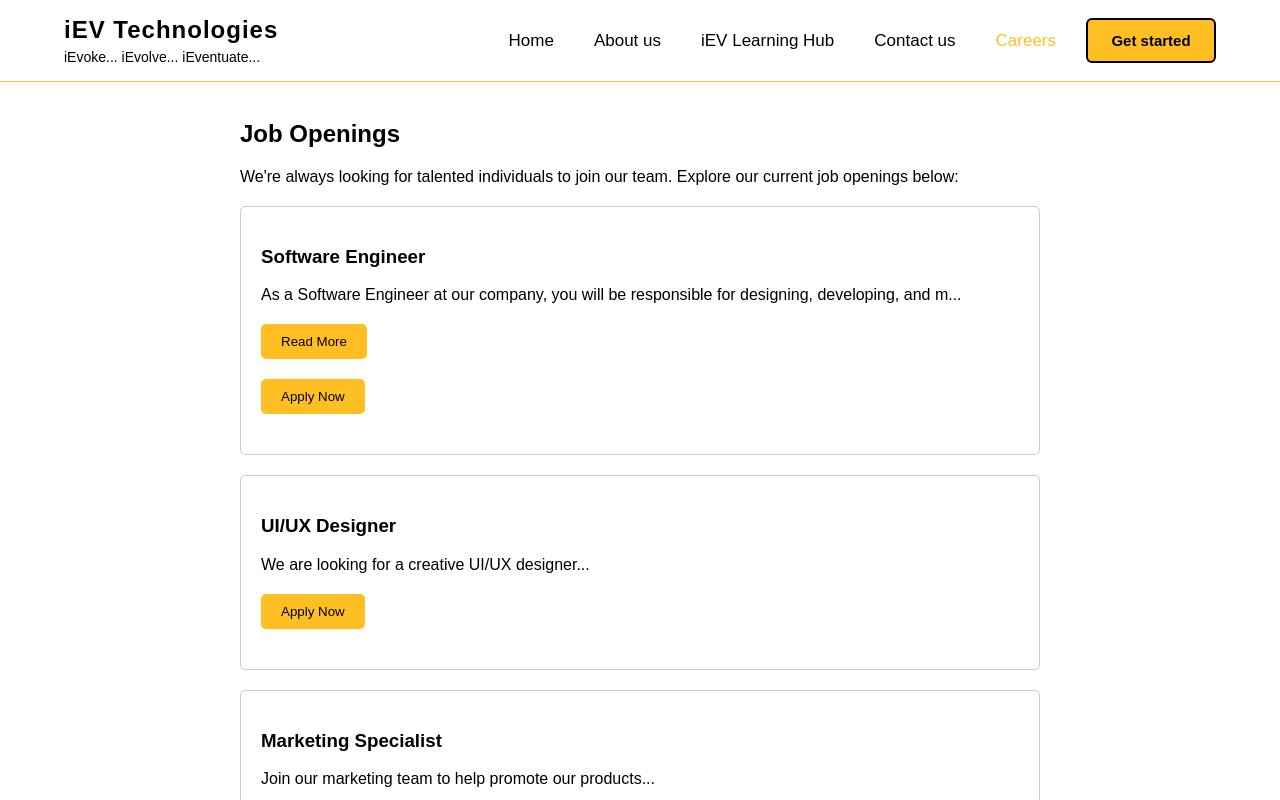
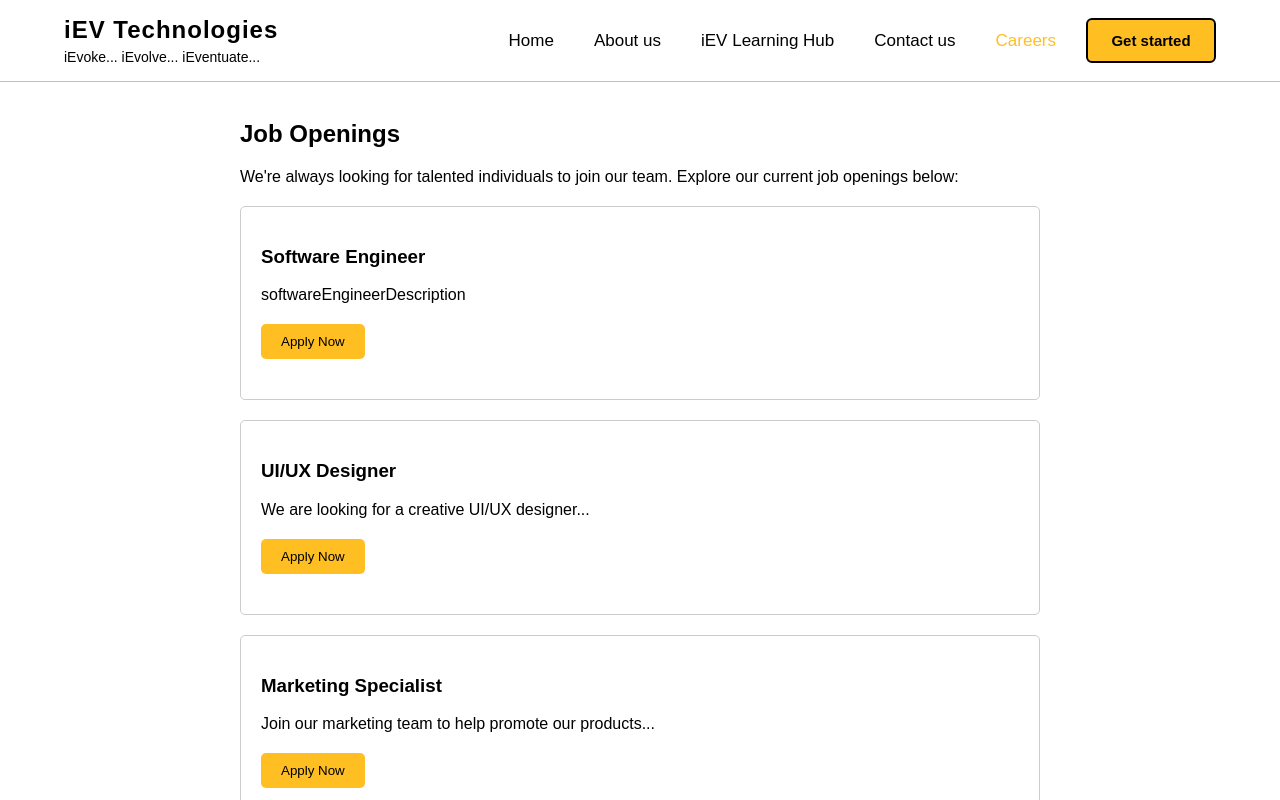
Before and after one commit to iev21/iev-frontend, an Angular app: page /careers in a window 1280 px wide. Shown: the top 800 px of the page. Built offline with nearby package versions, Linux system fonts and the light colour scheme.

Commit message:
Update careers.component.ts

```diff
--- a/src/app/careers/careers.component.ts
+++ b/src/app/careers/careers.component.ts
@@ -1,5 +1,5 @@
 import { Component } from '@angular/core';
-import { softwareEngineerDescription } from './careers.description';
+// import { softwareEngineerDescription } from './careers.description';
 
 
 @Component({
@@ -11,7 +11,7 @@ export class CareersComponent {
   jobOpenings: any[] = [
     {
       title: 'Software Engineer',
-      description: softwareEngineerDescription
+      description: 'softwareEngineerDescription'
     },
     {
       title: 'UI/UX Designer',
```
